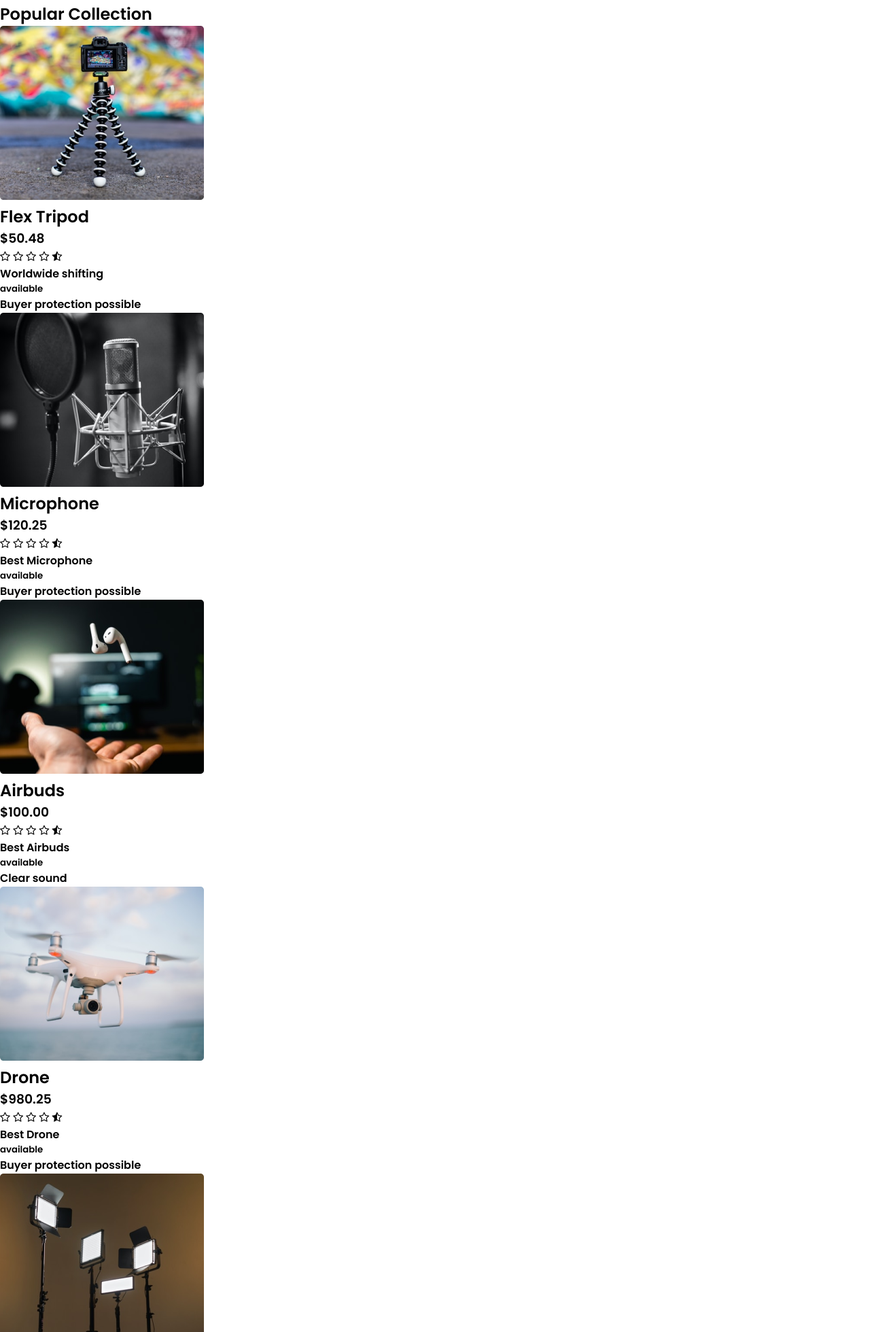
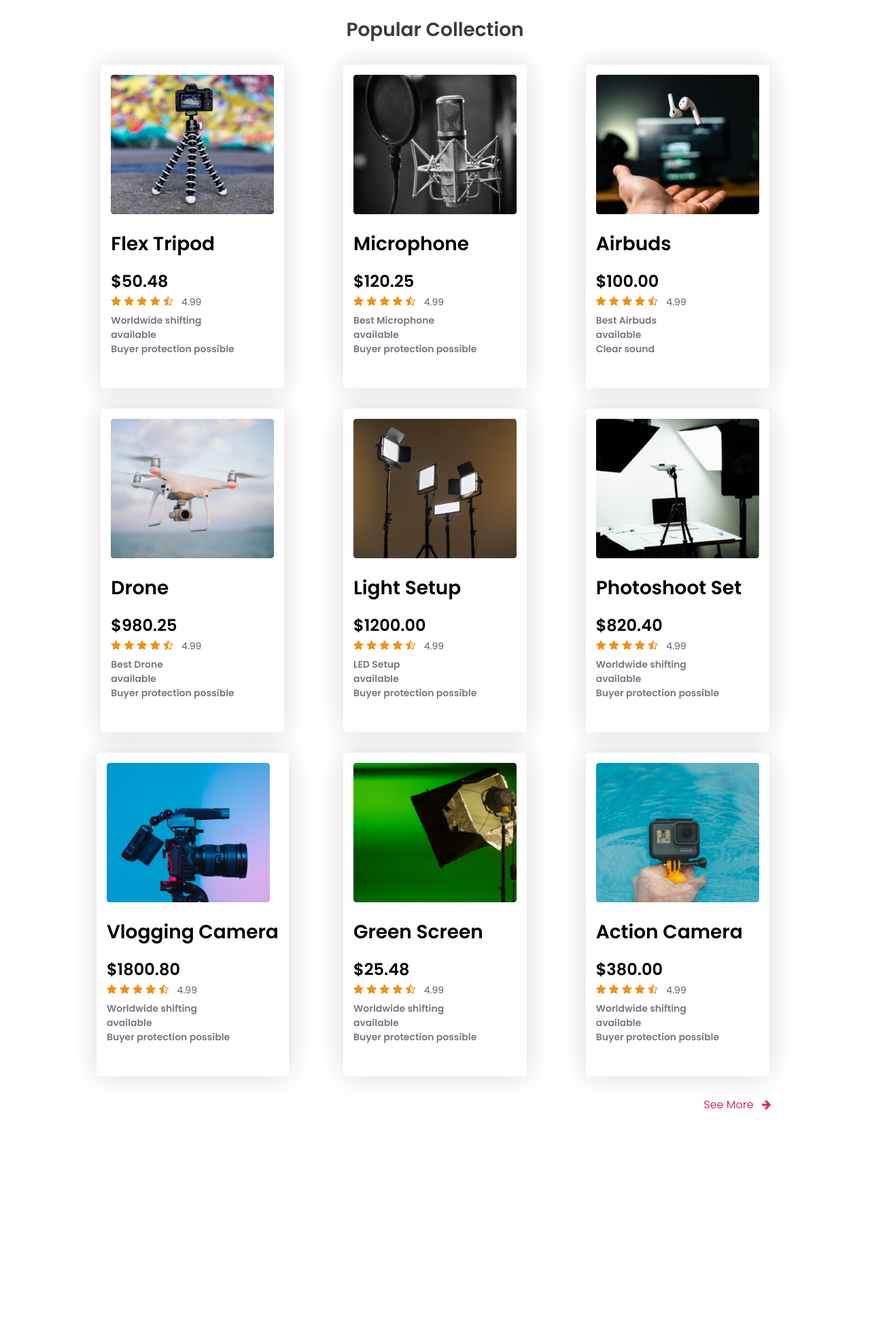
Before and after one commit to MdIbrahimKholil7/influence-gear, a plain HTML site: page index.html in a window 1280 px wide. Shown: the part 841-2800 px from the top of the page at 68% size. After the commit the page ends 2478 px from the top, so only its background shows below. Drawn offline with Linux system fonts and the light colour scheme; a web font is replaced by a local one.

Commit message:
card section add

```diff
--- a/index.html
+++ b/index.html
@@ -83,7 +83,7 @@
 <!-- collection section start here  -->
 
 <section class="collection">
-    <h1>Popular Collection</h1>
+    <h1 class="title">Popular Collection</h1>
     <div class="collection-card">
         <div class="card">
             <div class="card-img">
@@ -92,15 +92,17 @@
             <h2>Flex Tripod</h2>
             <h3>$50.48</h3>
             <div class="icon-box">
-                <i class="fa fa-star-o" aria-hidden="true"></i>
-                <i class="fa fa-star-o" aria-hidden="true"></i>
-                <i class="fa fa-star-o" aria-hidden="true"></i>
-                <i class="fa fa-star-o" aria-hidden="true"></i>
+                <i class="fa fa-star" aria-hidden="true"></i>
+                <i class="fa fa-star" aria-hidden="true"></i>
+                <i class="fa fa-star" aria-hidden="true"></i>
+                <i class="fa fa-star" aria-hidden="true"></i>
                 <i class="fa fa-star-half-o" aria-hidden="true"></i>
+                <span class="rating">4.99</span>
                 <h4>Worldwide shifting</h4>
                 <h5>available</h5>
                 <h4>Buyer protection possible</h4>
             </div>
+        </div>
         <div class="card">
             <div class="card-img">
                 <img src="images/mic.png" alt="">
@@ -108,15 +110,17 @@
             <h2>Microphone</h2>
             <h3>$120.25</h3>
             <div class="icon-box">
-                <i class="fa fa-star-o" aria-hidden="true"></i>
-                <i class="fa fa-star-o" aria-hidden="true"></i>
-                <i class="fa fa-star-o" aria-hidden="true"></i>
-                <i class="fa fa-star-o" aria-hidden="true"></i>
+                <i class="fa fa-star" aria-hidden="true"></i>
+                <i class="fa fa-star" aria-hidden="true"></i>
+                <i class="fa fa-star" aria-hidden="true"></i>
+                <i class="fa fa-star" aria-hidden="true"></i>
                 <i class="fa fa-star-half-o" aria-hidden="true"></i>
+                <span class="rating">4.99</span>
                 <h4>Best Microphone</h4>
                 <h5>available</h5>
                 <h4>Buyer protection possible</h4>
             </div>
+        </div>
         <div class="card">
             <div class="card-img">
                 <img src="images/airpod.png" alt="">
@@ -124,15 +128,17 @@
             <h2>Airbuds</h2>
             <h3>$100.00</h3>
             <div class="icon-box">
-                <i class="fa fa-star-o" aria-hidden="true"></i>
-                <i class="fa fa-star-o" aria-hidden="true"></i>
-                <i class="fa fa-star-o" aria-hidden="true"></i>
-                <i class="fa fa-star-o" aria-hidden="true"></i>
+                <i class="fa fa-star" aria-hidden="true"></i>
+                <i class="fa fa-star" aria-hidden="true"></i>
+                <i class="fa fa-star" aria-hidden="true"></i>
+                <i class="fa fa-star" aria-hidden="true"></i>
                 <i class="fa fa-star-half-o" aria-hidden="true"></i>
+                <span class="rating">4.99</span>
                 <h4>Best Airbuds</h4>
                 <h5>available</h5>
                 <h4>Clear sound</h4>
             </div>
+        </div>
         <div class="card">
             <div class="card-img">
                 <img src="images/drone.png" alt="">
@@ -140,15 +146,17 @@
             <h2>Drone</h2>
             <h3>$980.25</h3>
             <div class="icon-box">
-                <i class="fa fa-star-o" aria-hidden="true"></i>
-                <i class="fa fa-star-o" aria-hidden="true"></i>
-                <i class="fa fa-star-o" aria-hidden="true"></i>
-                <i class="fa fa-star-o" aria-hidden="true"></i>
+                <i class="fa fa-star" aria-hidden="true"></i>
+                <i class="fa fa-star" aria-hidden="true"></i>
+                <i class="fa fa-star" aria-hidden="true"></i>
+                <i class="fa fa-star" aria-hidden="true"></i>
                 <i class="fa fa-star-half-o" aria-hidden="true"></i>
+                <span class="rating">4.99</span>
                 <h4>Best Drone</h4>
                 <h5>available</h5>
                 <h4>Buyer protection possible</h4>
             </div>
+        </div>
         <div class="card">
             <div class="card-img">
                 <img src="images/lights.png" alt="">
@@ -156,15 +164,17 @@
             <h2>Light Setup</h2>
             <h3>$1200.00</h3>
             <div class="icon-box">
-                <i class="fa fa-star-o" aria-hidden="true"></i>
-                <i class="fa fa-star-o" aria-hidden="true"></i>
-                <i class="fa fa-star-o" aria-hidden="true"></i>
-                <i class="fa fa-star-o" aria-hidden="true"></i>
+                <i class="fa fa-star" aria-hidden="true"></i>
+                <i class="fa fa-star" aria-hidden="true"></i>
+                <i class="fa fa-star" aria-hidden="true"></i>
+                <i class="fa fa-star" aria-hidden="true"></i>
                 <i class="fa fa-star-half-o" aria-hidden="true"></i>
+                <span class="rating">4.99</span>
                 <h4>LED Setup</h4>
                 <h5>available</h5>
                 <h4>Buyer protection possible</h4>
             </div>
+        </div>
         <div class="card">
             <div class="card-img">
                 <img src="images/setup.png" alt="">
@@ -172,15 +182,17 @@
             <h2>Photoshoot Set</h2>
             <h3>$820.40</h3>
             <div class="icon-box">
-                <i class="fa fa-star-o" aria-hidden="true"></i>
-                <i class="fa fa-star-o" aria-hidden="true"></i>
-                <i class="fa fa-star-o" aria-hidden="true"></i>
-                <i class="fa fa-star-o" aria-hidden="true"></i>
+                <i class="fa fa-star" aria-hidden="true"></i>
+                <i class="fa fa-star" aria-hidden="true"></i>
+                <i class="fa fa-star" aria-hidden="true"></i>
+                <i class="fa fa-star" aria-hidden="true"></i>
                 <i class="fa fa-star-half-o" aria-hidden="true"></i>
+                <span class="rating">4.99</span>
                 <h4>Worldwide shifting</h4>
                 <h5>available</h5>
                 <h4>Buyer protection possible</h4>
             </div>
+        </div>
         <div class="card">
             <div class="card-img">
                 <img src="images/camera.png" alt="">
@@ -188,15 +200,17 @@
             <h2>Vlogging Camera</h2>
             <h3>$1800.80</h3>
             <div class="icon-box">
-                <i class="fa fa-star-o" aria-hidden="true"></i>
-                <i class="fa fa-star-o" aria-hidden="true"></i>
-                <i class="fa fa-star-o" aria-hidden="true"></i>
-                <i class="fa fa-star-o" aria-hidden="true"></i>
+                <i class="fa fa-star" aria-hidden="true"></i>
+                <i class="fa fa-star" aria-hidden="true"></i>
+                <i class="fa fa-star" aria-hidden="true"></i>
+                <i class="fa fa-star" aria-hidden="true"></i>
                 <i class="fa fa-star-half-o" aria-hidden="true"></i>
+                <span class="rating">4.99</span>
                 <h4>Worldwide shifting</h4>
                 <h5>available</h5>
                 <h4>Buyer protection possible</h4>
             </div>
+        </div>
         <div class="card">
             <div class="card-img">
                 <img src="images/single-light.png" alt="">
@@ -204,15 +218,17 @@
             <h2>Green Screen</h2>
             <h3>$25.48</h3>
             <div class="icon-box">
-                <i class="fa fa-star-o" aria-hidden="true"></i>
-                <i class="fa fa-star-o" aria-hidden="true"></i>
-                <i class="fa fa-star-o" aria-hidden="true"></i>
-                <i class="fa fa-star-o" aria-hidden="true"></i>
+                <i class="fa fa-star" aria-hidden="true"></i>
+                <i class="fa fa-star" aria-hidden="true"></i>
+                <i class="fa fa-star" aria-hidden="true"></i>
+                <i class="fa fa-star" aria-hidden="true"></i>
                 <i class="fa fa-star-half-o" aria-hidden="true"></i>
+                <span class="rating">4.99</span>
                 <h4>Worldwide shifting</h4>
                 <h5>available</h5>
                 <h4>Buyer protection possible</h4>
             </div>
+        </div>
         <div class="card">
             <div class="card-img">
                 <img src="images/action.png" alt="">
@@ -220,17 +236,19 @@
             <h2>Action Camera</h2>
             <h3>$380.00</h3>
             <div class="icon-box">
-                <i class="fa fa-star-o" aria-hidden="true"></i>
-                <i class="fa fa-star-o" aria-hidden="true"></i>
-                <i class="fa fa-star-o" aria-hidden="true"></i>
-                <i class="fa fa-star-o" aria-hidden="true"></i>
+                <i class="fa fa-star" aria-hidden="true"></i>
+                <i class="fa fa-star" aria-hidden="true"></i>
+                <i class="fa fa-star" aria-hidden="true"></i>
+                <i class="fa fa-star" aria-hidden="true"></i>
                 <i class="fa fa-star-half-o" aria-hidden="true"></i>
+                <span class="rating">4.99</span>
                 <h4>Worldwide shifting</h4>
                 <h5>available</h5>
                 <h4>Buyer protection possible</h4>
             </div>
         </div>
     </div>
+    <a class="see-btn" href="">See More <i  class="fa fa-arrow-right" aria-hidden="true"></i></a>
 </section>
 
 
--- a/style.css
+++ b/style.css
@@ -134,3 +134,69 @@ nav{
     border-top: 2px solid #f0f0f0e1;
     border-bottom: 2px solid #f0f0f0e1;
 }
+/* collection section start  */
+
+.collection{
+    overflow: hidden;
+    margin: 0px 80px;
+    padding: 0 80px;
+    max-width: 1200px;
+    margin: 0 auto;
+
+}
+
+.title{
+    text-align:center;
+    margin-bottom: 30px;
+    margin-top: 20px;
+    font-size: 28px;
+    color: var(--common-color);
+}
+.collection-card{
+    display: grid;
+    grid-template-columns: repeat(3,1fr);
+    justify-items: center;
+    justify-content: center;
+    gap: 30px;
+}
+.card{
+    height: 476px;
+    padding: 15px;
+    background: #FFFFFF;
+    box-shadow: 0px 0px 40px rgba(0, 0, 0, 0.15);
+    border-radius: 5px;
+}
+.card img{
+    width: 240px;
+}
+
+.card h2{
+    font-size: 28px;
+    padding: 16px 0;
+}
+.card h3{
+    font-size: 24px;
+}
+.card .fa-star,.fa-star-half-o{
+    color: #eb8808ea;
+    margin-bottom: 10px;
+}
+.card .rating{
+    color:#5E6366;
+    font-size:14px;
+    margin-left: 8px;
+}
+.card .icon-box h4,h5{
+    font-size:14px;
+    color: #787885;
+
+}
+.see-btn{
+    color:#E02C6D;
+    margin-top: 30px;
+    margin-left:88%;
+    display: block;
+    text-decoration: none;
+    font-size:16px;
+    line-height: 24px;
+}
```
